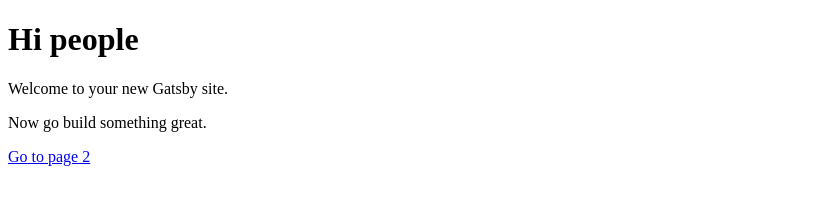
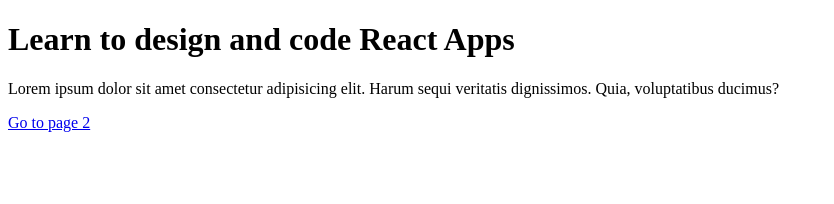
Before and after one commit to ClariceR/designncode-app, a Gatsby site: page / in a window 1280 px wide. Shown: the whole page, without its empty margins (0-834 px from the left). Built offline with nearby package versions, Linux system fonts and the light colour scheme; Gatsby itself is replaced by a stand-in of ours.

Commit message:
Initial commit

```diff
--- a/gatsby-config.js
+++ b/gatsby-config.js
@@ -1,6 +1,6 @@
 module.exports = {
   siteMetadata: {
-    title: 'Gatsby Default Starter',
+    title: 'Design + Code',
   },
   plugins: ['gatsby-plugin-react-helmet'],
 }
--- a/src/pages/index.js
+++ b/src/pages/index.js
@@ -3,9 +3,8 @@
 
 const IndexPage = () => (
   <div>
-    <h1>Hi people</h1>
-    <p>Welcome to your new Gatsby site.</p>
-    <p>Now go build something great.</p>
+    <h1>Learn to design and code React Apps</h1>
+    <p>Lorem ipsum dolor sit amet consectetur adipisicing elit. Harum sequi veritatis dignissimos. Quia, voluptatibus ducimus?</p>
     <Link to="/page-2/">Go to page 2</Link>
   </div>
 )
```
